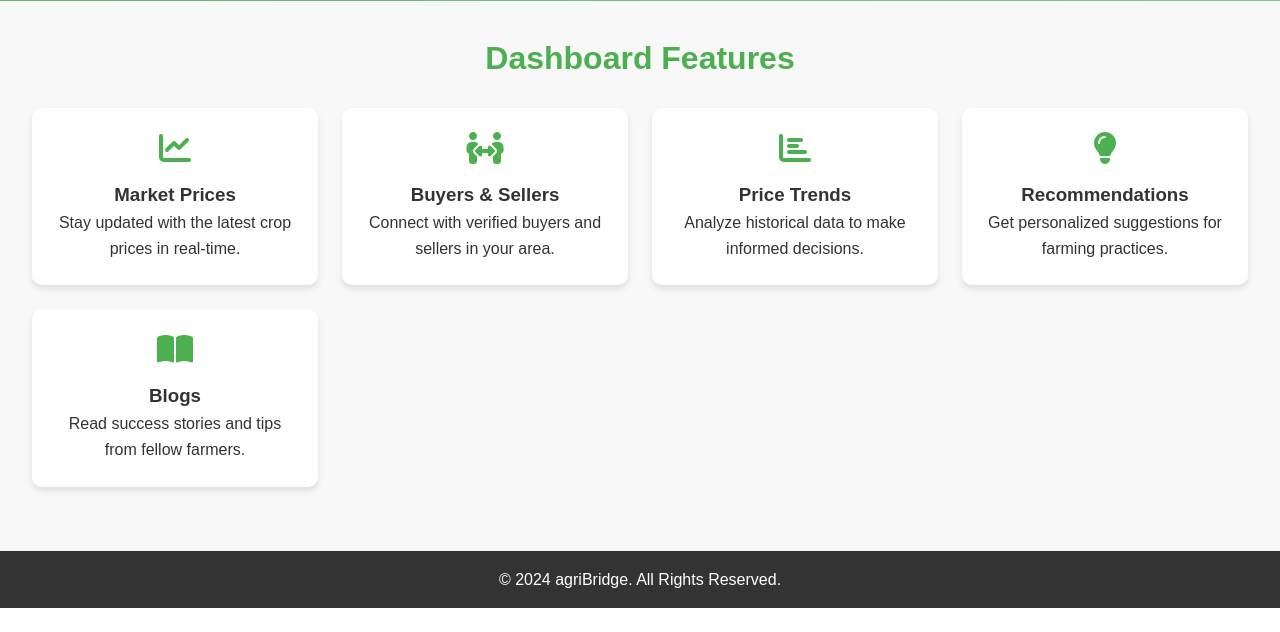
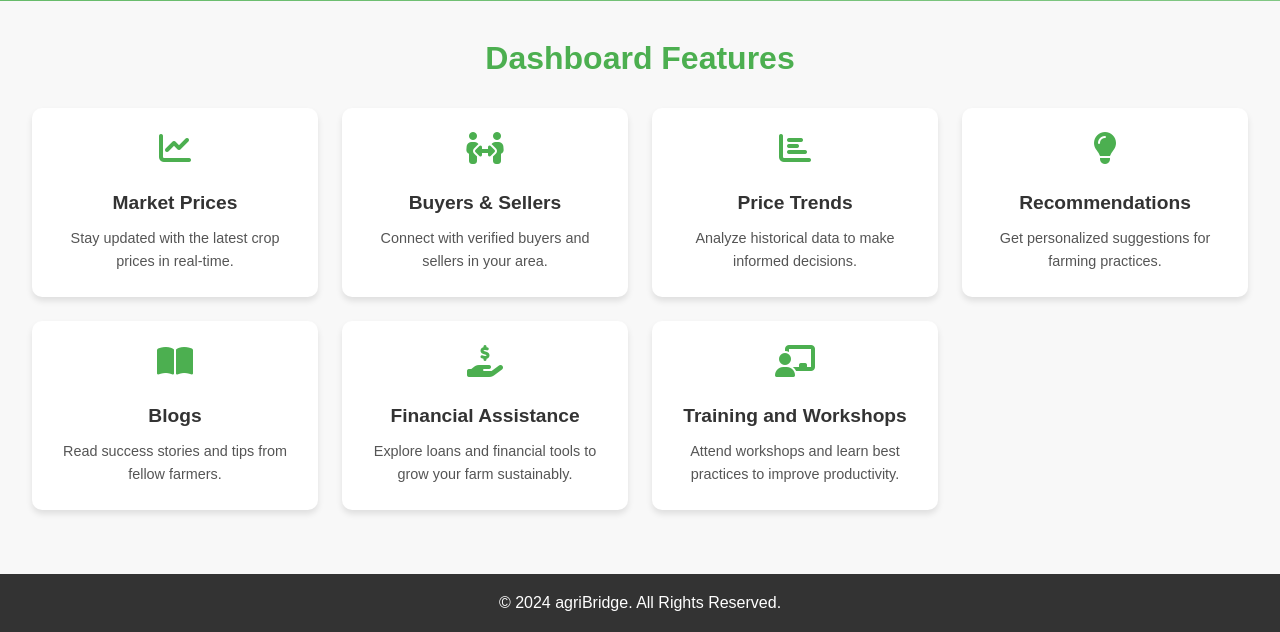
Before and after one commit to Afraim404/Group24_Market-Information-System-for-Farmers, a PHP site: page /farmerdashboard.html in a window 1280 px wide. Shown: the part 463-1095 px from the top of the page. Before the commit the page ends 1071 px from the top, so only its background shows below. Run offline with PHP 8.4, Linux system fonts and the light colour scheme.

Commit message:
updated farmer dash

```diff
--- a/farmerdashboard.html
+++ b/farmerdashboard.html
@@ -37,33 +37,45 @@
         <section class="features" id="features">
             <h2 class="section-title">Dashboard Features</h2>
             <div class="feature-grid">
-                <div class="feature-card">
+                <a href="project.html" class="feature-card">
                     <i class="fa-solid fa-chart-line icon"></i>
                     <h3>Market Prices</h3>
                     <p>Stay updated with the latest crop prices in real-time.</p>
-                </div>
-                <div class="feature-card">
+                </a>
+                <a href="buyer_seller.html" class="feature-card">
                     <i class="fa-solid fa-people-arrows icon"></i>
                     <h3>Buyers & Sellers</h3>
                     <p>Connect with verified buyers and sellers in your area.</p>
-                </div>
-                <div class="feature-card">
+                </a>
+                <a href="#price-trends" class="feature-card">
                     <i class="fa-solid fa-chart-bar icon"></i>
                     <h3>Price Trends</h3>
                     <p>Analyze historical data to make informed decisions.</p>
-                </div>
-                <div class="feature-card">
+                </a>
+                <a href="personalized_recommendations.html" class="feature-card">
                     <i class="fa-solid fa-lightbulb icon"></i>
                     <h3>Recommendations</h3>
                     <p>Get personalized suggestions for farming practices.</p>
-                </div>
-                <div class="feature-card">
+                </a>
+                <a href="#blogs" class="feature-card">
                     <i class="fa-solid fa-book-open icon"></i>
                     <h3>Blogs</h3>
                     <p>Read success stories and tips from fellow farmers.</p>
-                </div>
+                </a>
+                <a href="financial_assistance.html" class="feature-card">
+                    <i class="fa-solid fa-hand-holding-dollar icon"></i>
+                    <h3>Financial Assistance</h3>
+                    <p>Explore loans and financial tools to grow your farm sustainably.</p>
+                </a>
+                <a href="trainingandfinance.html" class="feature-card">
+                    <i class="fa-solid fa-chalkboard-teacher icon"></i>
+                    <h3>Training and Workshops</h3>
+                    <p>Attend workshops and learn best practices to improve productivity.</p>
+                </a>
             </div>
         </section>
+
+
     </main>
 
     <footer>
--- a/farmerdashboardstyle.css
+++ b/farmerdashboardstyle.css
@@ -1,3 +1,4 @@
+/* Global Styles */
 * {
     margin: 0;
     padding: 0;
@@ -110,17 +111,39 @@ header {
 }
 
 .feature-card {
+    display: flex;
+    flex-direction: column;
+    align-items: center;
+    justify-content: center;
     background: white;
     padding: 1.5rem;
     border-radius: 10px;
     box-shadow: 0 4px 6px rgba(0, 0, 0, 0.1);
     text-align: center;
+    transition: transform 0.3s, box-shadow 0.3s;
+}
+
+.feature-card:hover {
+    transform: scale(1.05);
+    box-shadow: 0 6px 12px rgba(0, 0, 0, 0.2);
+    cursor: pointer;
 }
 
 .feature-card .icon {
     font-size: 2rem;
     color: #4CAF50;
     margin-bottom: 1rem;
+}
+
+.feature-card h3 {
+    font-size: 1.2rem;
+    margin-top: 0.5rem;
+}
+
+.feature-card p {
+    font-size: 0.9rem;
+    margin-top: 0.5rem;
+    color: #555;
 }
 
 /* Footer */
```
